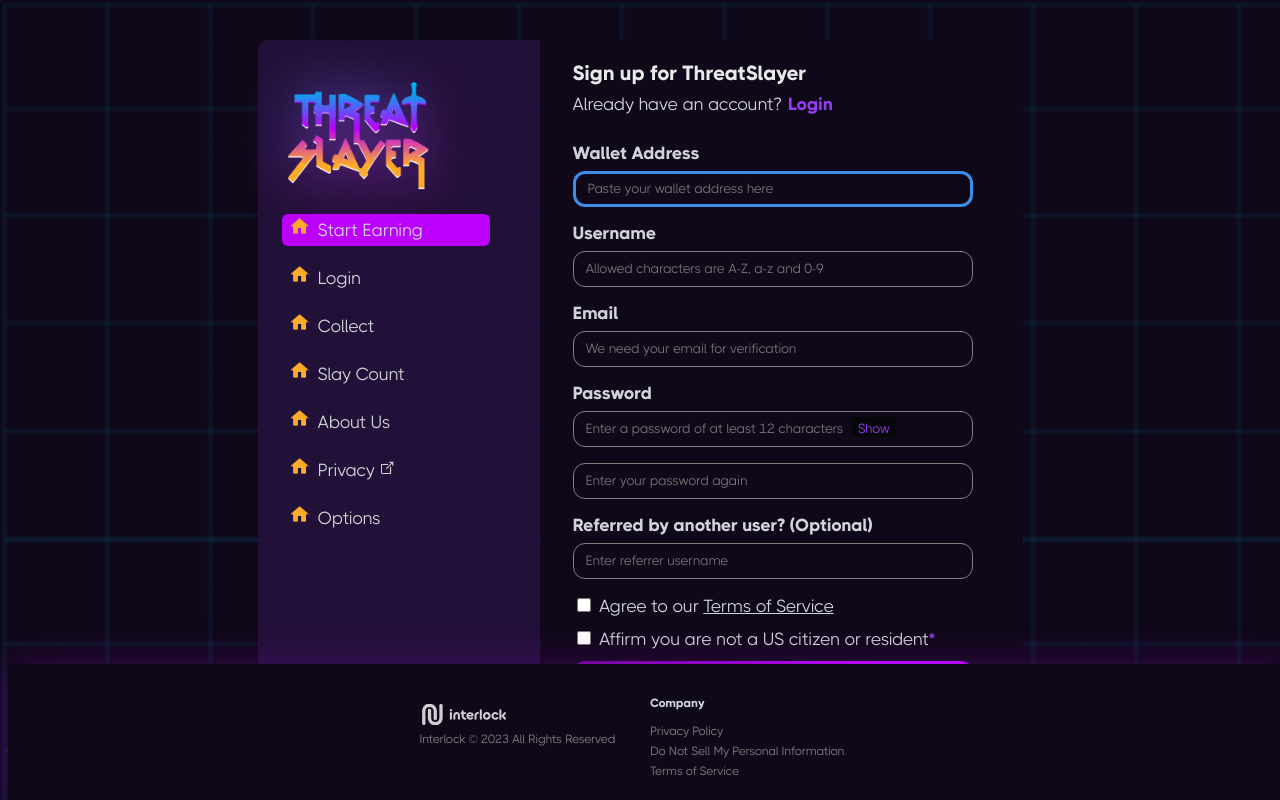
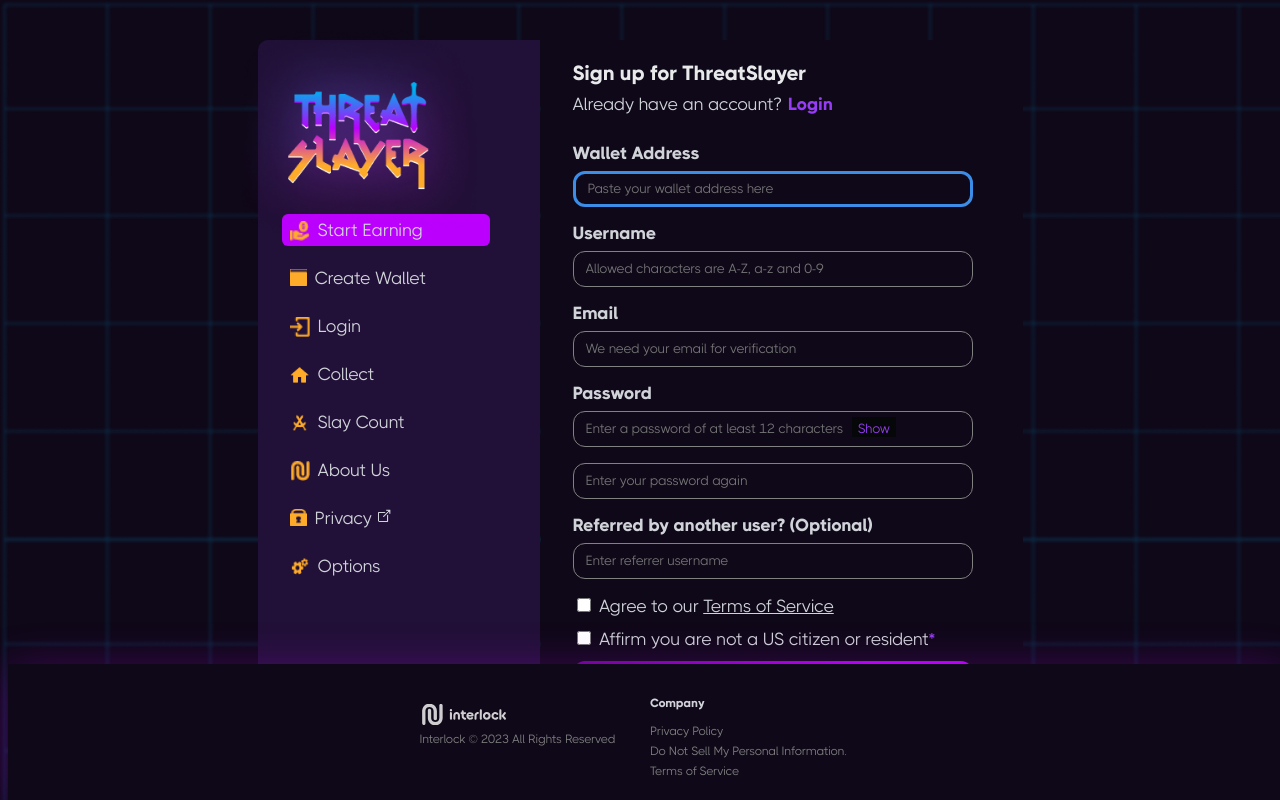
Before and after one commit to interlock-network/threatslayer, a Vue app: page / in a window 1280 px wide. Built offline with nearby package versions, Linux system fonts and the light colour scheme.

Commit message:
App.vue: adds icons and Create Wallet page

```diff
--- a/src/App.vue
+++ b/src/App.vue
@@ -5,28 +5,34 @@
         <img id="threatslayer-logo" src="/src/assets/images/threatslayer_logo.png">
         <div id="sidebar-earn" v-if="showRegisterPage" class="sidebar-item selected-sidebar-item"
           @click="selectPage('earn')">
-          <img class="sidebar-icon" src="/src/assets/images/home.png"><span class=sidebar-text>Start Earning</span>
+          <img class="sidebar-icon" src="/src/assets/images/start_earning.png"><span class=sidebar-text>Start
+            Earning</span>
+        </div>
+        <div id="sidebar-wallet" v-if="showRegisterPage" class="sidebar-item" @click="selectPage('wallet')">
+          <img class="sidebar-icon" style="height: 17px; width: 17px; top: 2px;" src="/src/assets/images/wallet.png"><span
+            class=sidebar-text>Create Wallet</span>
         </div>
         <div id="sidebar-login" v-if="showLoginPage" class="sidebar-item" @click="selectPage('login')">
           <div style="position: relative">
-            <img class="sidebar-icon" src="/src/assets/images/home.png"><span class="sidebar-text">Login</span>
+            <img class="sidebar-icon" src="/src/assets/images/login.png"><span class="sidebar-text">Login</span>
           </div>
         </div>
         <div id="sidebar-collect" class="sidebar-item" @click="selectPage('collect')">
           <img class="sidebar-icon" src="/src/assets/images/home.png">Collect
         </div>
         <div id="sidebar-slayCount" class="sidebar-item" @click="selectPage('slayCount')">
-          <img class="sidebar-icon" src="/src/assets/images/home.png">Slay Count
+          <img class="sidebar-icon" src="/src/assets/images/slay_count.png">Slay Count
         </div>
         <div id="sidebar-about" class="sidebar-item" @click="selectPage('about')">
-          <img class="sidebar-icon" src="/src/assets/images/home.png">About Us
+          <img class="sidebar-icon" src="/src/assets/images/about.png">About Us
         </div>
         <div id="sidebar-privacy" class="sidebar-item" @click="selectPage('privacy')">
-          <img class="sidebar-icon" src="/src/assets/images/home.png">Privacy <img class="link-button-icon"
+          <img class="sidebar-icon" src="/src/assets/images/privacy.png"
+            style="height: 17px; width: 17px; top: 2px;">Privacy <img class="link-button-icon"
             src="/src/assets/images/external_link.png">
         </div>
         <div id="sidebar-options" class="sidebar-item" @click="selectPage('options')">
-          <img class="sidebar-icon" src="/src/assets/images/home.png">Options
+          <img class="sidebar-icon" src="/src/assets/images/options.png">Options
         </div>
         <!-- TODO delete these two buttons -->
         <br />
@@ -38,6 +44,7 @@
       </div>
       <div id="view-container">
         <EarnPage v-if="currentPage === 'earn'" :changePage="changePage" />
+        <WalletPage v-if="currentPage === 'wallet'" :changePage="changePage" />
         <LoginPage v-if="currentPage === 'login'" :changePage="changePage" />
         <SlayCount v-if="currentPage === 'slayCount'" />
         <AboutPage v-if="currentPage === 'about'" />
@@ -54,6 +61,7 @@ import LoginPage from "./pages/LoginPage.vue";
 import OptionsPage from "./pages/OptionsPage.vue";
 import PageFooter from "./pages/components/PageFooter.vue";
 import SlayCount from "./pages/SlayCount.vue";
+import WalletPage from "./pages/WalletPage.vue";
 
 export default {
   name: 'App',
@@ -63,7 +71,8 @@ export default {
     LoginPage,
     OptionsPage,
     PageFooter,
-    SlayCount
+    SlayCount,
+    WalletPage
   },
   data() {
     return {
@@ -315,8 +324,16 @@ input {
 .sidebar-icon {
   height: 20px;
   padding-right: 0.5rem;
-  /* position: absolute; */
+  position: relative;
   top: 5px;
+  width: 20px;
+}
+
+.banner-icon {
+  height: 20px;
+  padding-right: 0.5rem;
+  position: relative;
+  top: 3px;
   width: 20px;
 }
 
```
